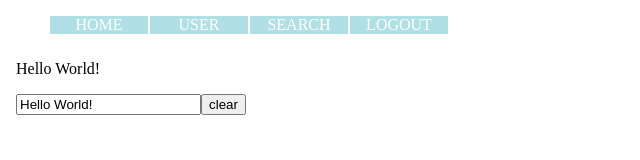
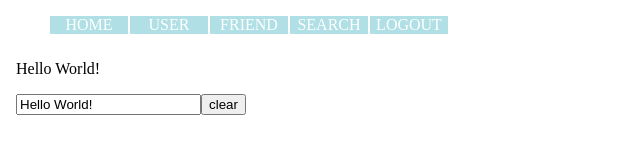
Before and after one commit to hiiragi-kaede/GameSNS, a Vue app: page / in a window 1280 px wide. Shown: the top 160 px of the page, without its empty margins (0-640 px from the left). Built offline with nearby package versions, Linux system fonts and the light colour scheme.

Commit message:
ヘッダーにメニューを作成

```diff
--- a/src/components/myheader.vue
+++ b/src/components/myheader.vue
@@ -35,6 +35,7 @@
         <ul class="menu">
             <li><a href="#">HOME</a></li>
             <li><a href="#">USER</a></li>
+            <li><a href="#">FRIEND</a></li>
             <li><a href="#">SEARCH</a></li>
             <li><a href="#">LOGOUT</a></li>
         </ul>
```
